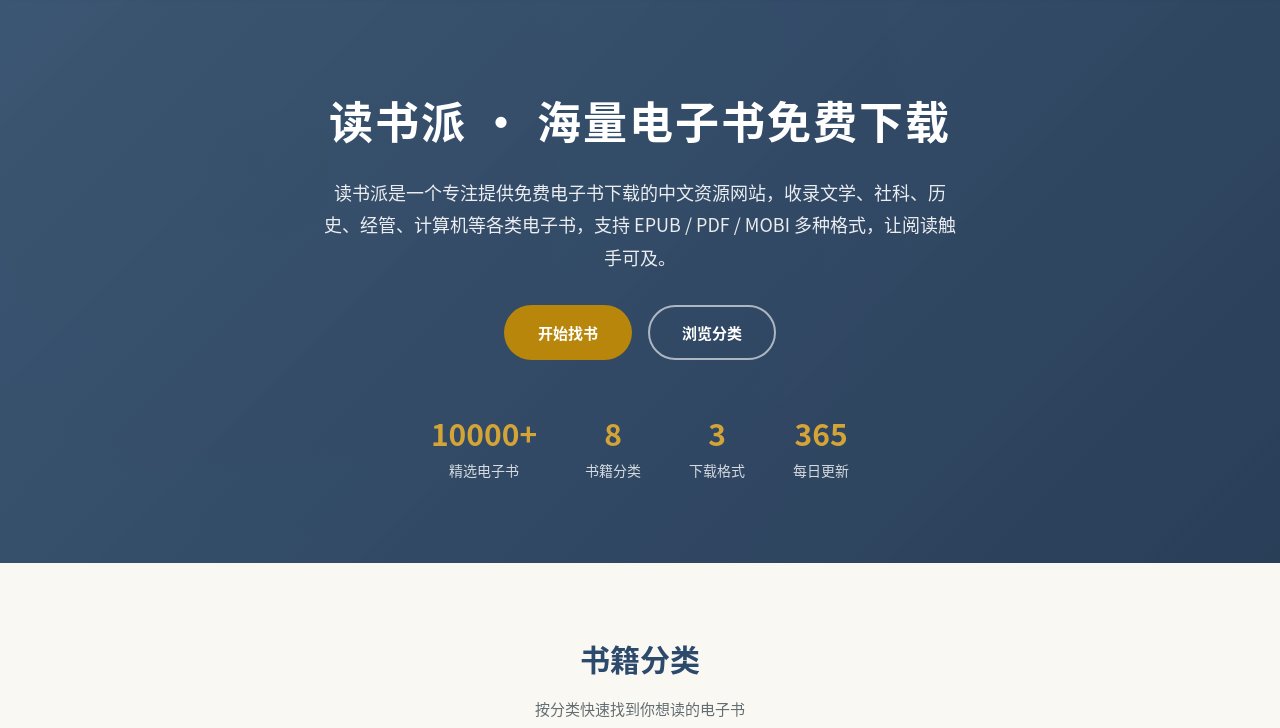
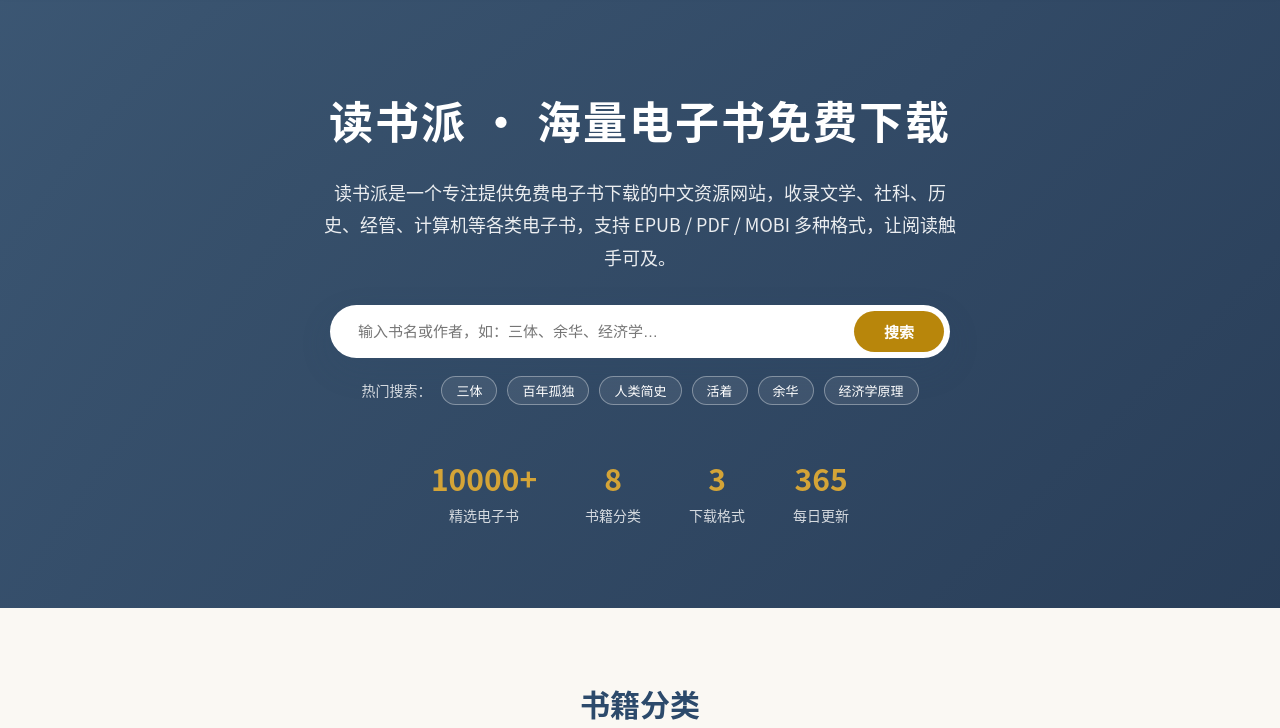
Before and after one commit to dushupai/dushupai.github.io, a plain HTML site: page index.html in a window 1280 px wide. Shown: the part 72-800 px from the top of the page. Drawn offline with Linux system fonts and the light colour scheme.

```diff
--- a/index.html
+++ b/index.html
@@ -213,6 +213,62 @@
         .hero-stats { display: flex; gap: 48px; justify-content: center; margin-top: 48px; flex-wrap: wrap; }
         .hero-stat .num { font-size: 30px; font-weight: 700; color: var(--color-accent-light); }
         .hero-stat .label { font-size: 14px; color: rgba(255,255,255,0.8); }
+
+        /* ---------- Hero 搜索框 ---------- */
+        .hero-search {
+            display: flex;
+            max-width: 620px;
+            margin: 0 auto 18px;
+            background: #fff;
+            border-radius: 30px;
+            padding: 6px 6px 6px 8px;
+            box-shadow: var(--shadow-lg);
+        }
+        .hero-search-input {
+            flex: 1;
+            border: none;
+            background: transparent;
+            padding: 12px 20px;
+            font-size: 15px;
+            color: var(--color-text);
+            outline: none;
+            min-width: 0;
+        }
+        .hero-search-btn {
+            border: none;
+            border-radius: 24px;
+            background: var(--color-accent);
+            color: #fff;
+            padding: 0 30px;
+            font-size: 15px;
+            font-weight: 600;
+            cursor: pointer;
+            transition: var(--transition);
+            white-space: nowrap;
+        }
+        .hero-search-btn:hover { background: var(--color-accent-light); }
+        /* ---------- 推荐搜索词 ---------- */
+        .hot-words {
+            display: flex;
+            align-items: center;
+            flex-wrap: wrap;
+            gap: 10px;
+            justify-content: center;
+            max-width: 620px;
+            margin: 0 auto;
+        }
+        .hot-words-label { font-size: 14px; color: rgba(255,255,255,0.8); }
+        .hot-word {
+            border: 1px solid rgba(255,255,255,0.35);
+            background: rgba(255,255,255,0.08);
+            color: #fff;
+            border-radius: 16px;
+            padding: 4px 14px;
+            font-size: 13px;
+            cursor: pointer;
+            transition: var(--transition);
+        }
+        .hot-word:hover { background: var(--color-accent); border-color: var(--color-accent); }
 
         /* ---------- 通用区块标题 ---------- */
         .section { padding: 70px 0; }
@@ -455,8 +511,8 @@
                 <a href="#about">关于我们</a>
             </nav>
             <!-- 搜索表单：实际部署时将 action 替换为真实搜索接口地址 -->
-            <form class="nav-search" role="search" action="./index.html" method="get" aria-label="站内搜索">
-                <input type="search" name="q" placeholder="搜索书名或作者" aria-label="搜索关键词">
+            <form class="nav-search" role="search" action="https://www.teccses.org/" method="get" rel="noopener noreferrer" aria-label="电子书搜索">
+                <input type="search" name="s" placeholder="搜索书名或作者" aria-label="搜索关键词">
                 <button type="submit">搜索</button>
             </form>
             <button class="nav-toggle" aria-label="展开菜单">☰</button>
@@ -468,9 +524,19 @@
         <div class="container">
             <h1>读书派 · 海量电子书免费下载</h1>
             <p class="hero-sub">读书派是一个专注提供免费电子书下载的中文资源网站，收录文学、社科、历史、经管、计算机等各类电子书，支持 EPUB / PDF / MOBI 多种格式，让阅读触手可及。</p>
-            <div class="hero-actions">
-                <a href="#hot" class="btn btn-primary">开始找书</a>
-                <a href="#category" class="btn btn-outline">浏览分类</a>
+            <!-- Hero 搜索框：实际部署时将 action 替换为真实搜索接口地址 -->
+            <form class="hero-search" role="search" action="https://www.teccses.org/" method="get" rel="noopener noreferrer" aria-label="电子书搜索">
+                <input type="search" name="s" class="hero-search-input" placeholder="输入书名或作者，如：三体、余华、经济学…" aria-label="搜索电子书">
+                <button type="submit" class="hero-search-btn" aria-label="搜索">搜索</button>
+            </form>
+            <div class="hot-words">
+                <span class="hot-words-label">热门搜索：</span>
+                <button type="button" class="hot-word">三体</button>
+                <button type="button" class="hot-word">百年孤独</button>
+                <button type="button" class="hot-word">人类简史</button>
+                <button type="button" class="hot-word">活着</button>
+                <button type="button" class="hot-word">余华</button>
+                <button type="button" class="hot-word">经济学原理</button>
             </div>
             <div class="hero-stats">
                 <div class="hero-stat"><div class="num">10000+</div><div class="label">精选电子书</div></div>
@@ -675,7 +741,7 @@
     <section class="download-note" id="download">
         <div class="container">
             <div class="note-box">
-                <strong>下载说明：</strong>点击书籍的「免费下载」按钮即可获取电子书文件，支持 EPUB / PDF / MOBI 格式。当前页面为静态演示，实际部署时请将下载按钮链接替换为真实下载地址。
+                <strong>下载说明：</strong>点击书籍的「免费下载」按钮即可获取电子书文件，支持 EPUB / PDF / MOBI 格式。
             </div>
         </div>
     </section>
@@ -723,5 +789,20 @@
         </div>
     </footer>
 
+    <!-- ============ 推荐搜索词交互（点击填入搜索框），无外部依赖 ============ -->
+    <script>
+        (function () {
+            var input = document.querySelector('.hero-search-input');
+            if (!input) { return; }
+            var words = document.querySelectorAll('.hot-word');
+            for (var i = 0; i < words.length; i++) {
+                words[i].addEventListener('click', function () {
+                    input.value = this.textContent.trim();
+                    input.form.submit();
+                });
+            }
+        })();
+    </script>
+
 </body>
 </html>
```
